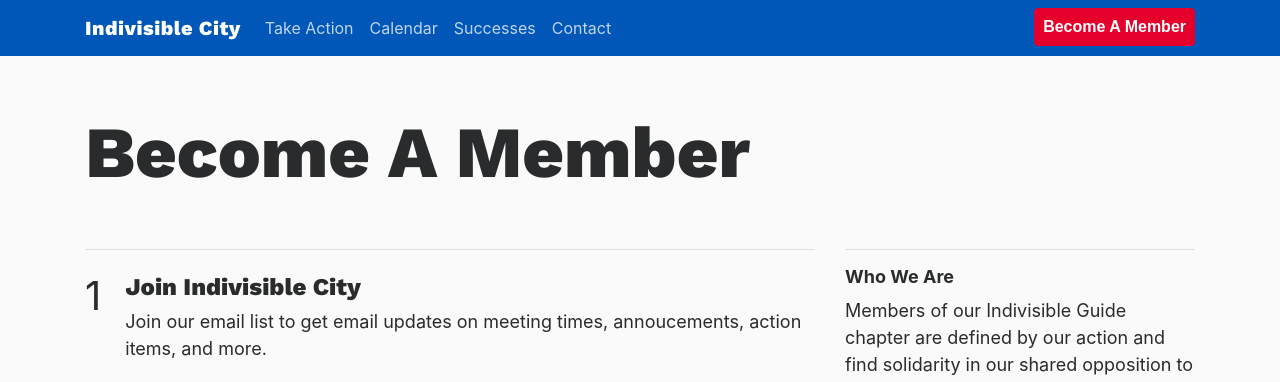
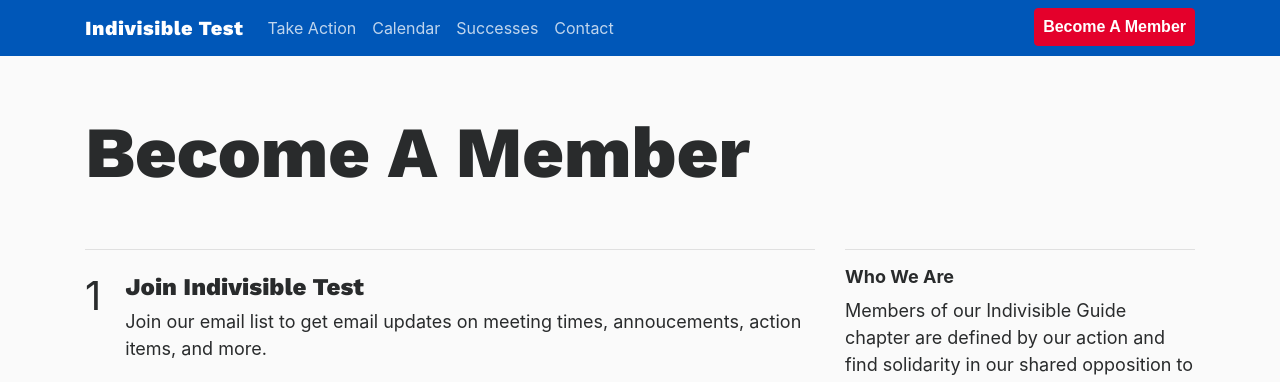
Before and after one commit to IndivisibleTemplate/BasicTemplate, a Jekyll site: the page built from become-a-member.markdown, in a window 1280 px wide. Shown: the top 382 px of the page. Built offline with Jekyll 4.4.1, drawn with Linux system fonts in a browser that asks for light colours; nearby versions of some CDN libraries; comment, search, counter and statistics services are not loaded; some of the changed text lies outside the part shown.

Commit message:
Updated Config

```diff
--- a/_config.yml
+++ b/_config.yml
@@ -1,5 +1,5 @@
 ---
-title: Indivisible City
+title: Indivisible Test
 timezone: UTC
 collections:
   posts:
```
